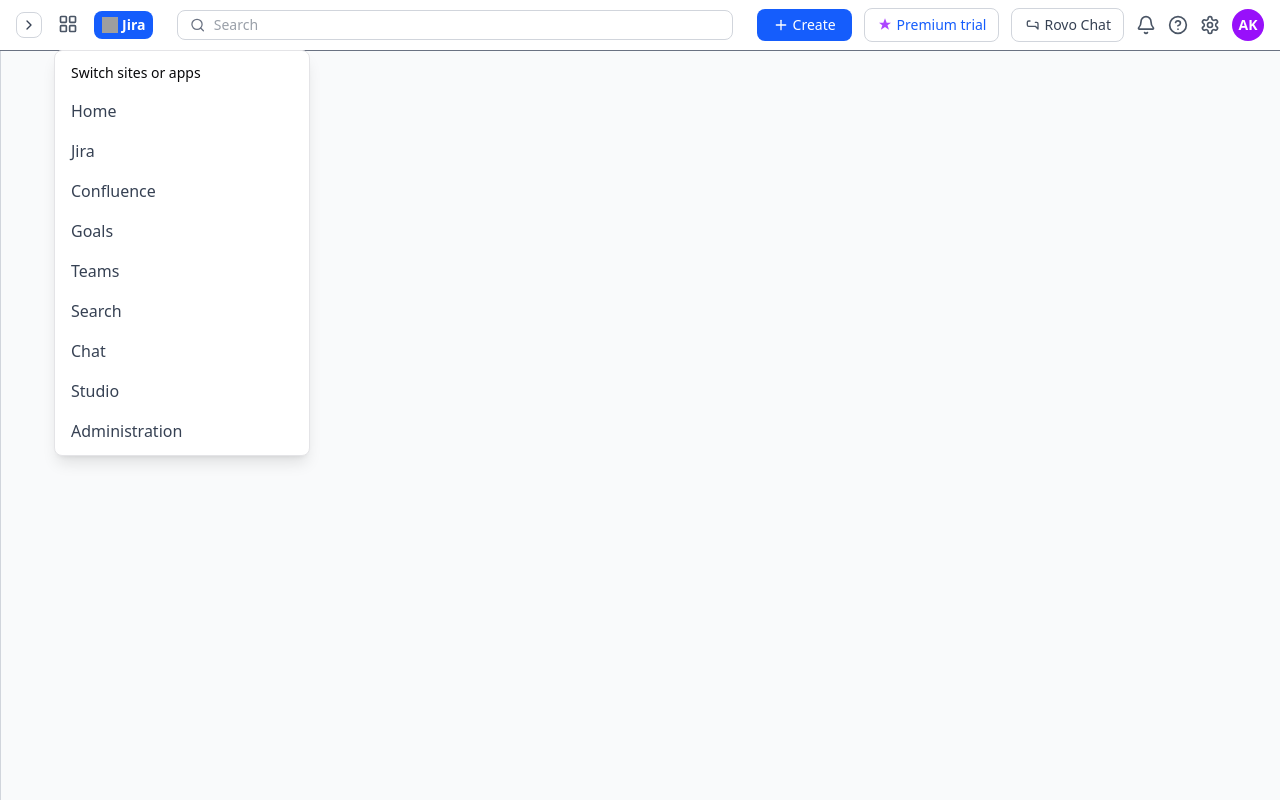
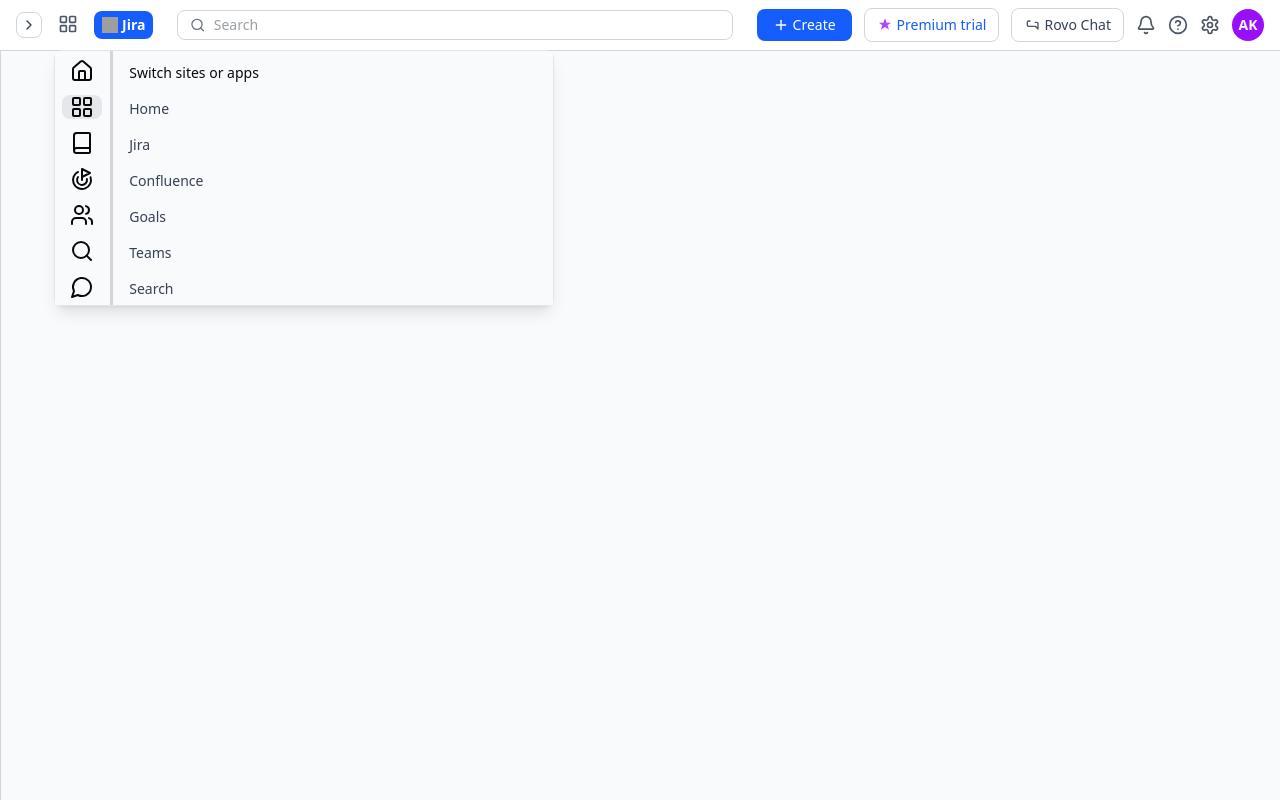
Before and after one commit to vikassharma2004/Customer_Realtional_Project, a React (Vite) app: page /1/jira in a window 1280 px wide. Both pictures are taken after a click on the button 68 px from the left and 24 px from the top of the page. Built offline with nearby package versions, Linux system fonts and the light colour scheme; grey boxes are pictures that could not be loaded.

Commit message:
Change the navbar and add third dropdown with second dropdown

```diff
--- a/src/modules/Jira/components/Navbar.jsx
+++ b/src/modules/Jira/components/Navbar.jsx
@@ -1,4 +1,4 @@
-import React, { useState } from "react";
+import React, { useState, useEffect, useRef } from "react";
 import {
   LayoutGrid,
   Bell,
@@ -7,12 +7,36 @@
   Search,
   Plus,
   ChevronRight,
+  Home,
+  Book,
+  Goal,
+  Users,
+  Search as SearchIcon,
+  MessageCircle,
+  MonitorSmartphone,
+  Settings as AdminIcon,
 } from "lucide-react";
 import { useSidebar } from "../context/SidebarContext";
+
+const appList = [
+  { name: "Home", icon: <Home /> },
+  { name: "Jira", icon: <LayoutGrid /> },
+  { name: "Confluence", icon: <Book /> },
+  { name: "Goals", icon: <Goal /> },
+  { name: "Teams", icon: <Users /> },
+  { name: "Search", icon: <SearchIcon /> },
+  { name: "Chat", icon: <MessageCircle /> },
+  { name: "Studio", icon: <MonitorSmartphone /> },
+  { name: "Administration", icon: <AdminIcon /> },
+];
 
 const Navbar = () => {
   const { isOpen, setIsOpen, pinned, setPinned } = useSidebar();
   const [showDropdown, setShowDropdown] = useState(false);
+  const [selectedApp, setSelectedApp] = useState("Jira");
+  const [leftWidth, setLeftWidth] = useState(60);
+  const resizingRef = useRef(false);
+  const leftPanelRef = useRef(null);
 
   const handleMouseEnter = () => {
     if (!pinned) setIsOpen(true);
@@ -23,12 +47,37 @@
   };
 
   const handleClick = () => {
-    setPinned((prev) => !prev); // toggle pin
+    setPinned((prev) => !prev);
     setIsOpen((prev) => (pinned ? false : true));
   };
 
+  const startResizing = () => {
+    resizingRef.current = true;
+  };
+
+  const stopResizing = () => {
+    resizingRef.current = false;
+  };
+
+  const resize = (e) => {
+    if (!resizingRef.current) return;
+    const newWidth = e.clientX - leftPanelRef.current?.getBoundingClientRect().left;
+    if (newWidth > 50 && newWidth < 200) {
+      setLeftWidth(newWidth);
+    }
+  };
+
+  useEffect(() => {
+    window.addEventListener("mousemove", resize);
+    window.addEventListener("mouseup", stopResizing);
+    return () => {
+      window.removeEventListener("mousemove", resize);
+      window.removeEventListener("mouseup", stopResizing);
+    };
+  }, []);
+
   return (
-    <nav className="flex items-center justify-between bg-white px-4 py-2 border-b-1 border-gray-500 w-full fixed top-0 left-0 right-0 z-50">
+    <nav className="flex items-center justify-between bg-white px-4 py-2 border-b border-gray-300 w-full fixed top-0 left-0 right-0 z-50">
       {/* Left section */}
       <div className="flex items-center gap-3">
         {/* Sidebar Toggle Button */}
@@ -41,6 +90,7 @@
           <ChevronRight className="w-4 h-4 text-gray-700" />
         </button>
 
+        {/* App Switcher Dropdown */}
         <div className="relative">
           <button
             className="p-1 hover:bg-gray-100 rounded-md"
@@ -49,9 +99,40 @@
             <LayoutGrid className="w-5 h-5 text-gray-600" />
           </button>
 
-          {/* Dropdown Panel */}
+          {/* Dropdown Panel with Icon Sidebar + Resizable */}
           {showDropdown && (
-            <div className="absolute top-10 left-0 bg-white shadow-lg border rounded-md w-64 z-50 p-2">
+            <div className="absolute top-10 left-0 bg-white shadow-lg border rounded-md z-50 flex h-64 min-w-[300px] w-[500px]">
+              {/* Left Icon Sidebar */}
+              <div
+                ref={leftPanelRef}
+                style={{ width: `${leftWidth}px` }}
+                className="bg-gray-50 p-2 overflow-y-auto flex flex-col items-center gap-3"
+              >
+                {appList.map((app) => (
+                  <button
+                    key={app.name}
+                    onClick={() => setSelectedApp(app.name)}
+                    title={app.name}
+                    className={`w-10 h-10 flex items-center justify-center rounded-md hover:bg-gray-200 ${
+                      selectedApp === app.name ? "bg-gray-200" : ""
+                    }`}
+                  >
+                    {app.icon}
+                  </button>
+                ))}
+              </div>
+
+              {/* Resizer */}
+              <div
+                className="w-1 bg-gray-300 cursor-col-resize hover:bg-gray-500"
+                onMouseDown={startResizing}
+              ></div>
+
+              {/* Right Content Panel */}
+              <div
+                ref={leftPanelRef}
+                className="bg-gray-50 p-2 w-full overflow-y-auto"
+              >
                 <p className="text-sm font-medium px-2 py-1">Switch sites or apps</p>
                 <div className="flex flex-col gap-2 mt-2">
                   {[
@@ -67,11 +148,12 @@
                   ].map((item) => (
                     <button
                       key={item}
-                    className="text-left text-gray-700 hover:bg-gray-100 px-2 py-1 rounded"
+                      className="text-left text-gray-700 hover:bg-gray-100 px-2 py-1 rounded text-sm"
                     >
                       {item}
                     </button>
                   ))}
+                </div>
               </div>
             </div>
           )}
```
Lines whose indentation alone changed are shown as unchanged.
